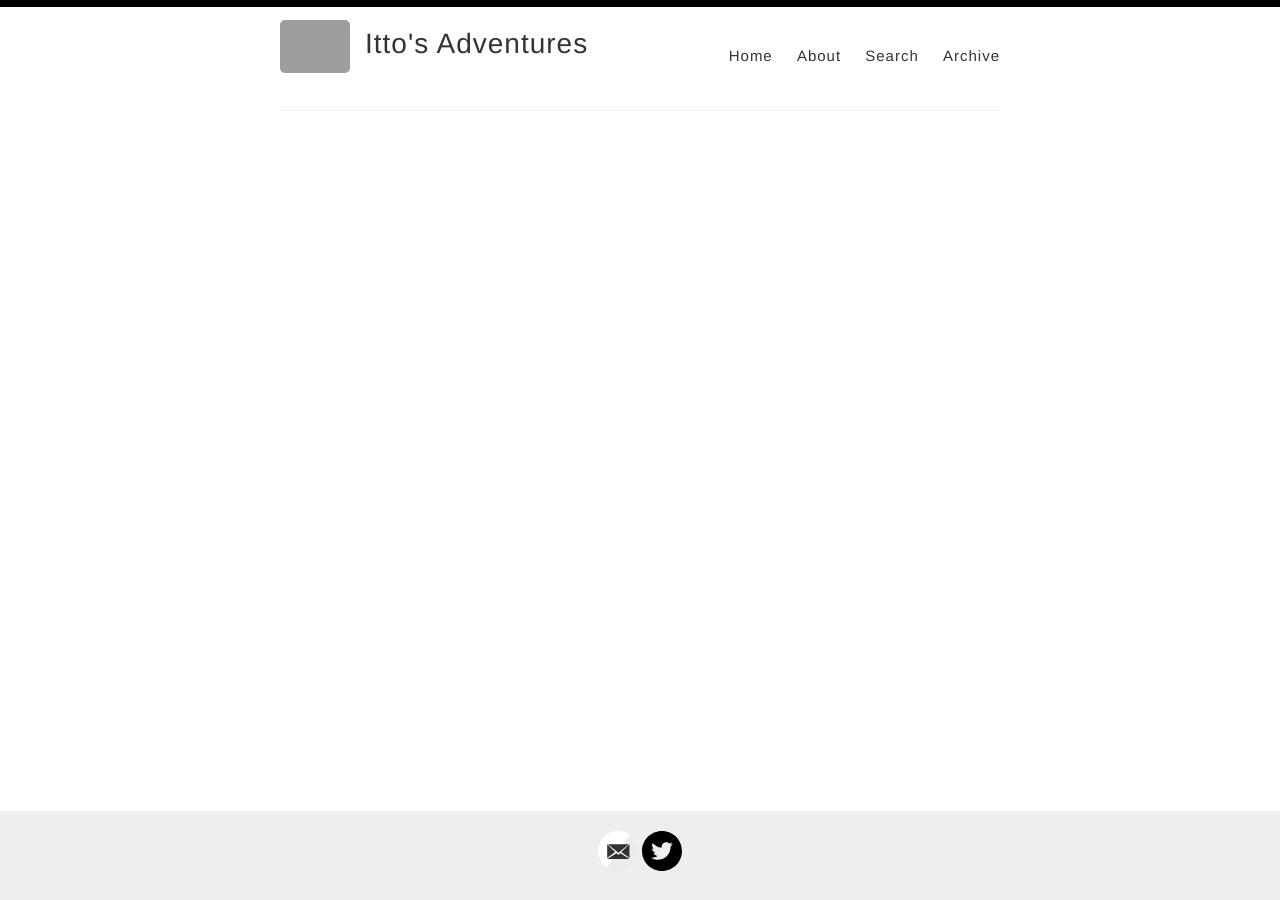
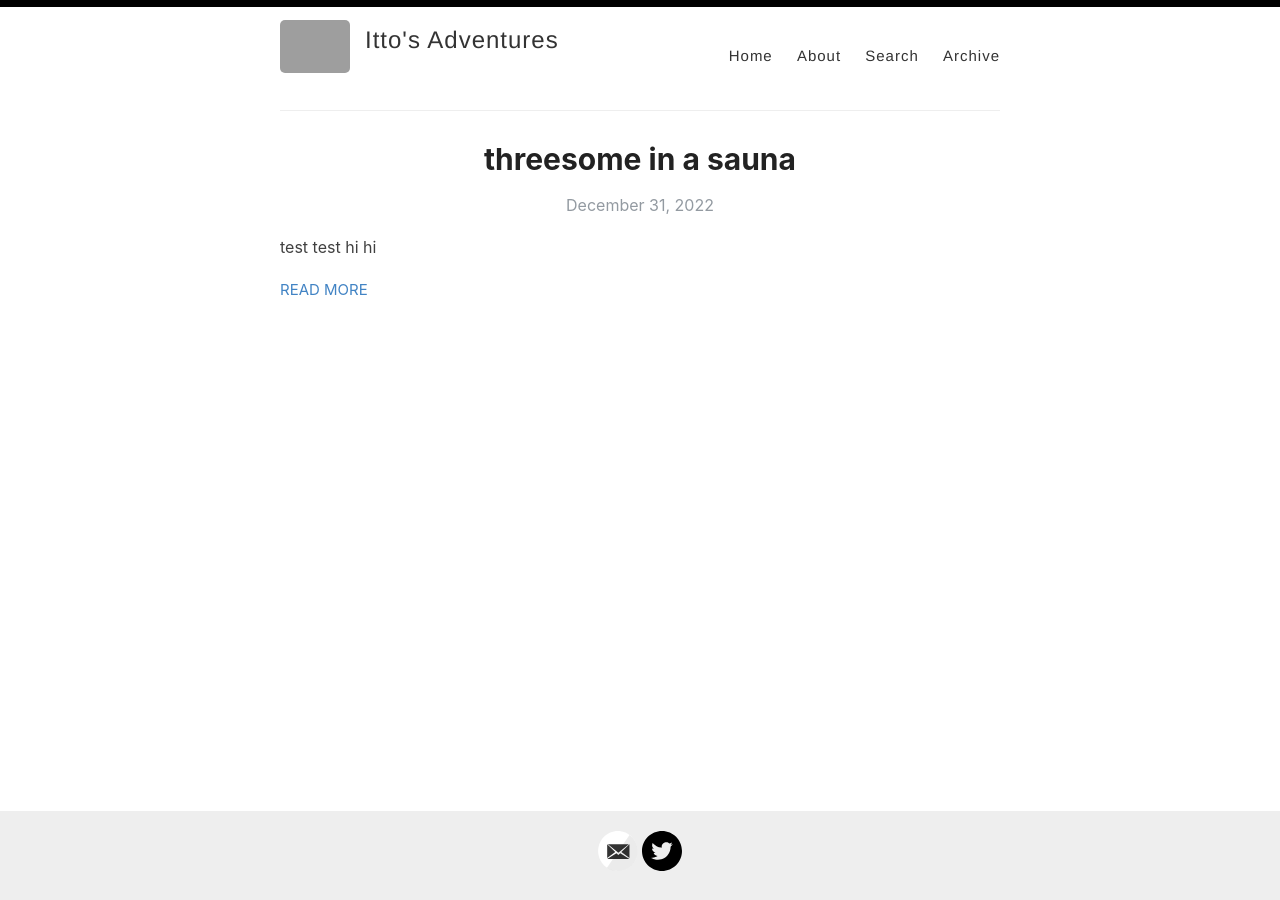
Before and after one commit to ittoadventures/stories, a Jekyll site: the page built from index.html, in a window 1280 px wide. Built offline with Jekyll 4.4.1, drawn with Linux system fonts in a browser that asks for light colours; the list of posts is cut into pages by our own code; grey boxes are pictures that could not be loaded.

Commit message:
test post

```diff
--- /dev/null
+++ b/_posts/2022-12-31-osaka-threesome.md
@@ -0,0 +1,7 @@
+---
+layout: post
+title: threesome in a sauna
+categories: [Threesome, Sauna]
+---
+
+test test hi hi
--- a/assets/style.scss
+++ b/assets/style.scss
@@ -310,7 +310,7 @@ p > img {
   cursor: pointer;
   font-family: $helveticaNeue;
   font-weight: 300;
-  font-size: 28px;
+  font-size: 24px;
   letter-spacing: 1px;
   text-align: left;
 
```
